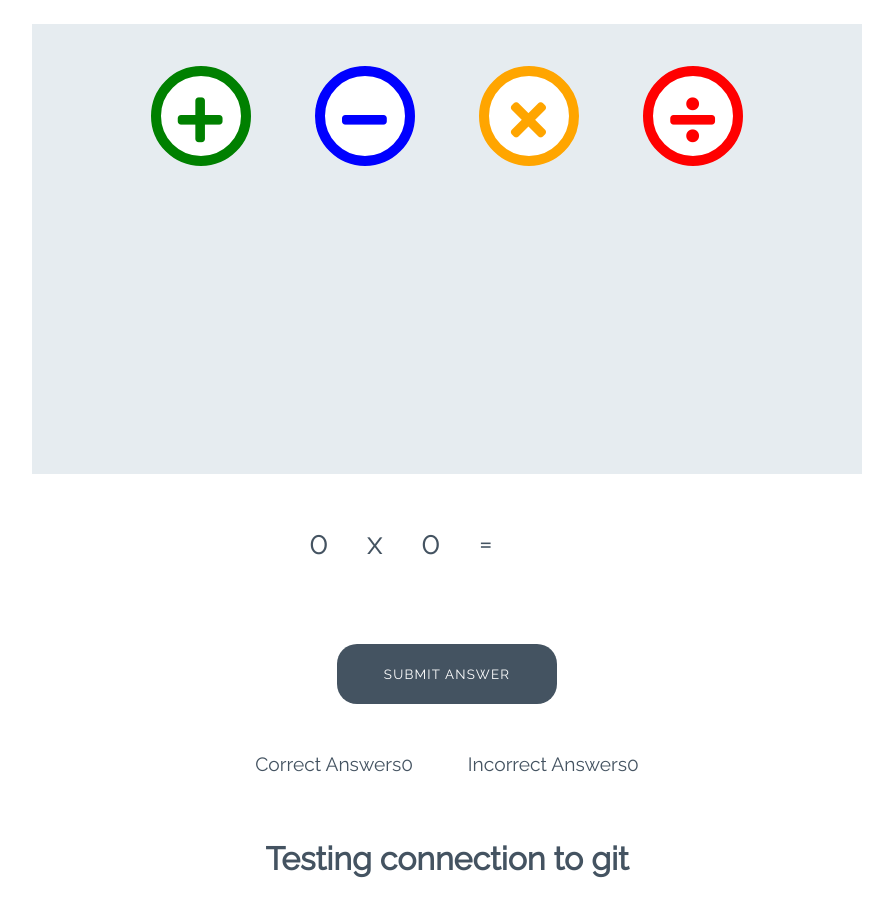
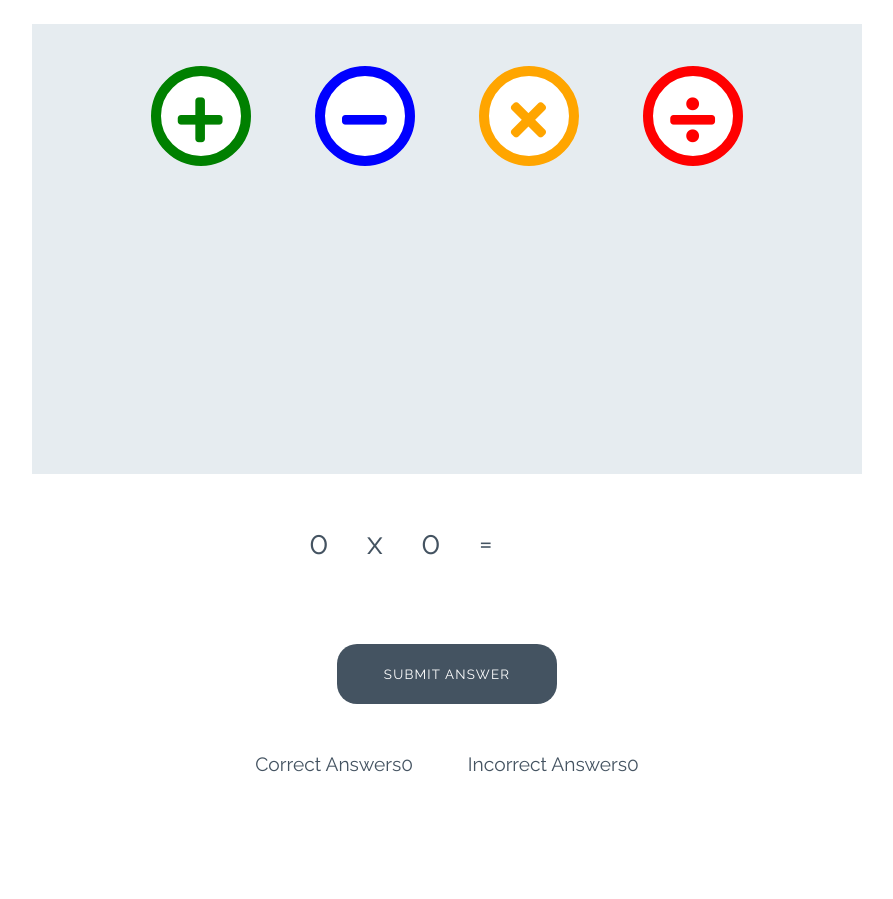
Before and after one commit to ProfessorJames/love-maths, a plain HTML site: page index.html in a window 1280 px wide. Shown: the part 79-978 px from the top of the page, without its empty margins (193-1086 px from the left). After the commit the page ends 906 px from the top, so only its background shows below. Drawn offline with Linux system fonts and the light colour scheme.

Commit message:
Removing test html

```diff
--- a/index.html
+++ b/index.html
@@ -44,7 +44,6 @@
       <p class="scores">Correct Answers<span class="score"></span>0</p>
       <p class="scores">Incorrect Answers<span class="incorrect">0</span></p>
     </div>
-    <h1>Testing connection to git</h1>
     <script src="/assets/js/script.js" defer></script>
   </body>
 </html>
```
